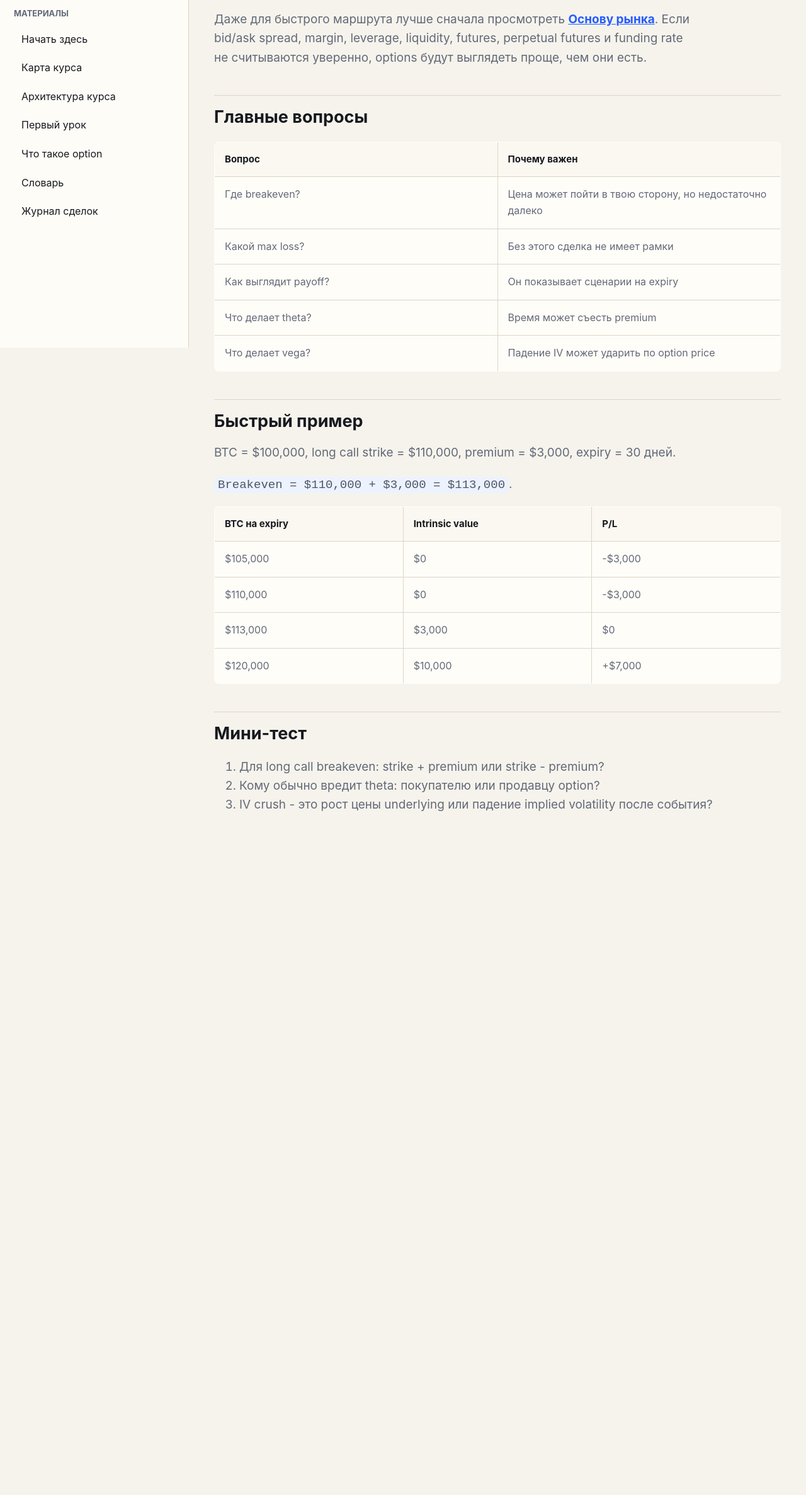
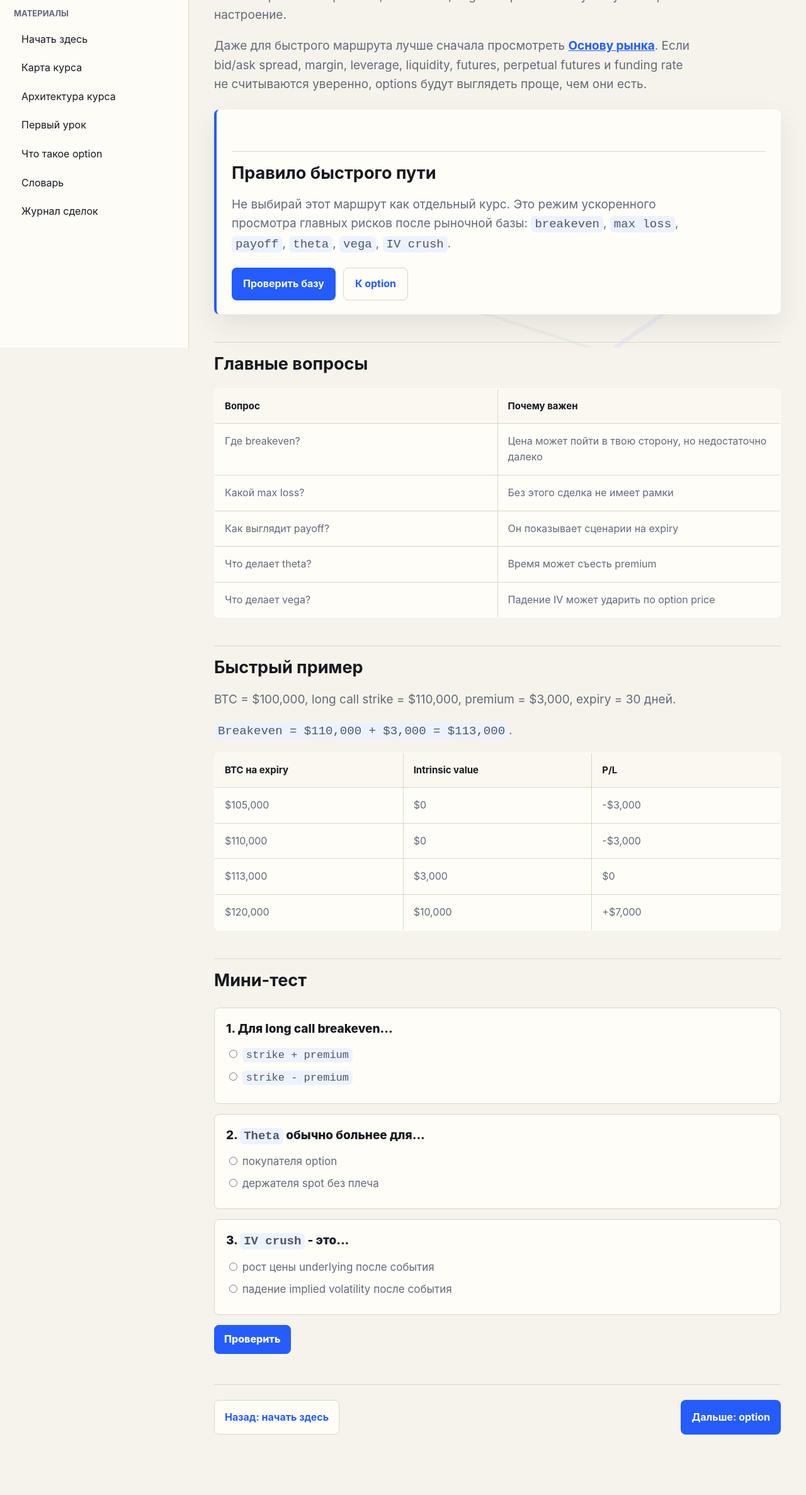
Before and after one commit to trunqaded/delta-path, a plain HTML site: page docs/paths/fast-track.html in a window 1280 px wide. Shown: the part 248-2622 px from the top of the page at 63% size. Before the commit the page ends 1654 px from the top, so only its background shows below. Drawn offline with Linux system fonts and the light colour scheme.

Commit message:
Tighten learner navigation and route checks

```diff
--- a/docs/paths/fast-track.html
+++ b/docs/paths/fast-track.html
@@ -29,9 +29,19 @@
         </nav>
       </aside>
       <main class="doc-main">
+        <p class="lesson-kicker">Маршрут</p>
         <h1>Путь 2. Сразу главное</h1>
         <p>Быстрый маршрут к практическому ядру: где риск, где breakeven, почему payoff важнее красивого прогноза, и как theta, vega и implied volatility могут испортить настроение.</p>
         <p>Даже для быстрого маршрута лучше сначала просмотреть <a href="../lessons/01-market-basics.html">Основу рынка</a>. Если bid/ask spread, margin, leverage, liquidity, futures, perpetual futures и funding rate не считываются уверенно, options будут выглядеть проще, чем они есть.</p>
+
+        <section class="callout">
+          <h2>Правило быстрого пути</h2>
+          <p>Не выбирай этот маршрут как отдельный курс. Это режим ускоренного просмотра главных рисков после рыночной базы: <code>breakeven</code>, <code>max loss</code>, <code>payoff</code>, <code>theta</code>, <code>vega</code>, <code>IV crush</code>.</p>
+          <div class="action-row">
+            <a class="primary-action" href="../lessons/01-market-basics.html">Проверить базу</a>
+            <a class="secondary-action" href="../lessons/02-what-is-an-option.html">К option</a>
+          </div>
+        </section>
 
         <h2>Главные вопросы</h2>
         <table>
@@ -60,12 +70,33 @@
         </table>
 
         <h2>Мини-тест</h2>
-        <ol>
-          <li>Для long call breakeven: strike + premium или strike - premium?</li>
-          <li>Кому обычно вредит theta: покупателю или продавцу option?</li>
-          <li>IV crush - это рост цены underlying или падение implied volatility после события?</li>
-        </ol>
+        <form class="quiz" data-quiz>
+          <div class="quiz-question" data-answer="a">
+            <p>1. Для long call breakeven...</p>
+            <label><input type="radio" name="q1" value="a" /> <code>strike + premium</code></label>
+            <label><input type="radio" name="q1" value="b" /> <code>strike - premium</code></label>
+          </div>
+          <div class="quiz-question" data-answer="a">
+            <p>2. <code>Theta</code> обычно больнее для...</p>
+            <label><input type="radio" name="q2" value="a" /> покупателя option</label>
+            <label><input type="radio" name="q2" value="b" /> держателя spot без плеча</label>
+          </div>
+          <div class="quiz-question" data-answer="b">
+            <p>3. <code>IV crush</code> - это...</p>
+            <label><input type="radio" name="q3" value="a" /> рост цены underlying после события</label>
+            <label><input type="radio" name="q3" value="b" /> падение implied volatility после события</label>
+          </div>
+          <div class="quiz-actions">
+            <button type="submit">Проверить</button>
+            <span class="quiz-result" aria-live="polite"></span>
+          </div>
+        </form>
+        <nav class="lesson-footer" aria-label="Навигация быстрого маршрута">
+          <a href="../start-here.html">Назад: начать здесь</a>
+          <a href="../lessons/02-what-is-an-option.html">Дальше: option</a>
+        </nav>
       </main>
     </div>
+    <script src="../../scripts/quiz.js"></script>
   </body>
 </html>
```
Also changed, not shown: docs/lessons/02-what-is-an-option.html (+32 -8 lines), docs/paths/from-zero.html (+14 -0 lines), docs/roadmap.html (+18 -0 lines), 3 other files.
